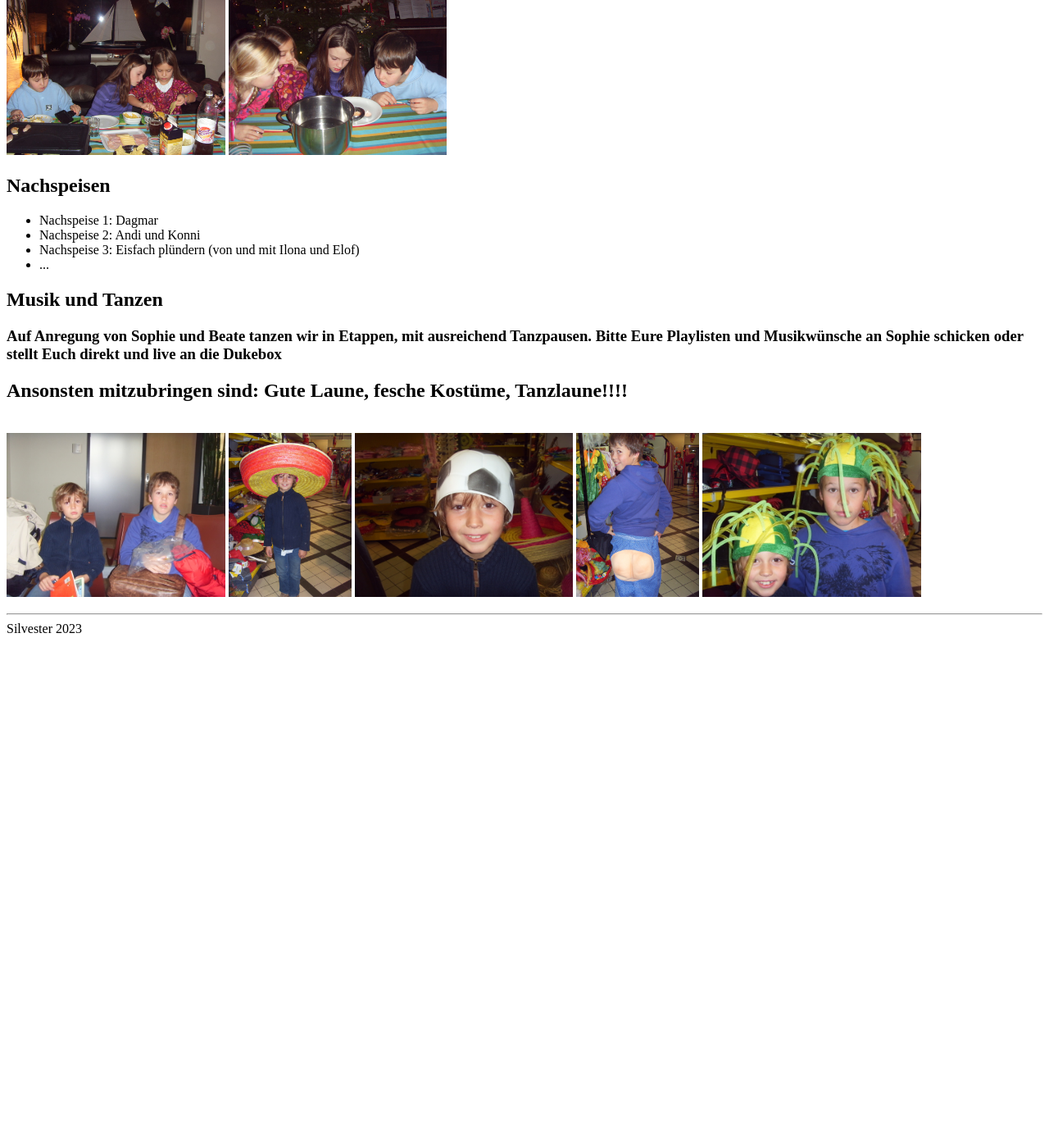
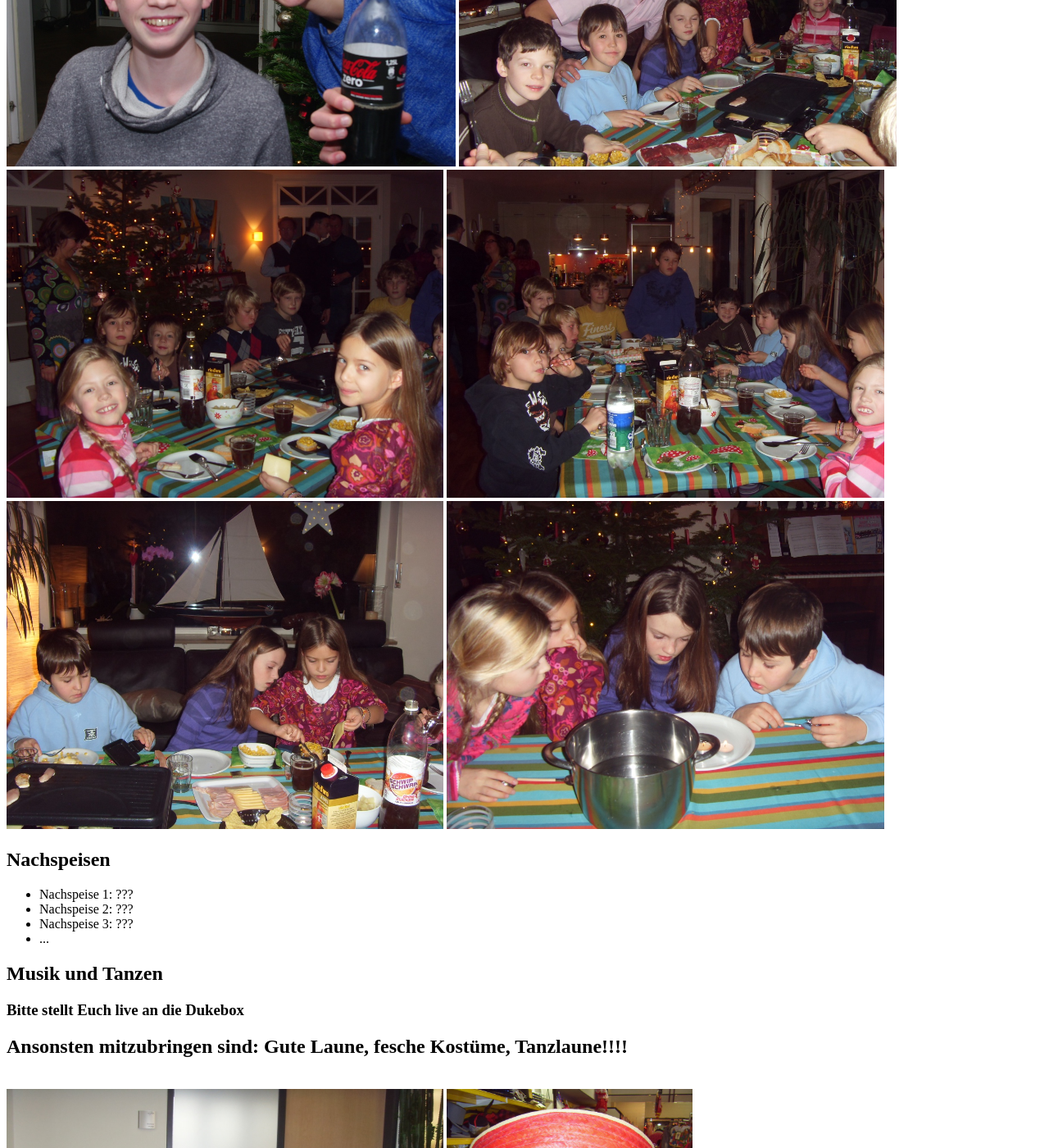
Before and after one commit to DiveDocs/Sylvester2023, a Jekyll site: the page built from index.markdown, in a window 1280 px wide and 1400 px high, scrolled down 2414 px. Shown: the whole window at 82% size. Built offline with Jekyll 4.4.1, drawn with Linux system fonts in a browser that asks for light colours; before the commit the page ends 3198 px from its top, so only the background shows below that; some of the changed text lies outside the part shown.

Commit message:
Adjust image sizes and update dessert entries
Updated image sizes and added placeholders for desserts.

```diff
--- a/index.markdown
+++ b/index.markdown
@@ -69,35 +69,36 @@ tr:nth-child(even) {
 <h2> Ottolenghi Simple: Familie Frank und die Rheinländer)</h2>
 <ul>
 <li>Auberginen mit Ingwer und Frühlingszwiebelfn, wahlweise mit Fleisch und vegetarisch</li>
+<li>Marrokanisches Hähnchen an Dattelreis</li>
 <li>Geröstete Auberginen mit Curry-Joghurt</li>
 <li>Gefüllte Zucchini mit Pinienkernsalsa</li>
 </ul>
 
 
-<a><img src="./Bild4.jpg" height = "200"></a>
-<a><img src="./Bild5.jpg" height = "200"></a>
-<a><img src="./Bild6.jpg" height = "200"></a>
-<a><img src="./Bild7.jpg" height = "200"></a>
-<a><img src="./Bild8.jpg" height = "200"></a>
-<a><img src="./Bild9.jpg" height = "200"></a>
+<a><img src="./Bild4.jpg" height = "400"></a>
+<a><img src="./Bild5.jpg" height = "400"></a>
+<a><img src="./Bild6.jpg" height = "400"></a>
+<a><img src="./Bild7.jpg" height = "400"></a>
+<a><img src="./Bild8.jpg" height = "400"></a>
+<a><img src="./Bild9.jpg" height = "400"></a>
 
 <h2> Nachspeisen </h2>
 <ul>
-<li>Nachspeise 1: Dagmar </li>
-<li>Nachspeise 2: Andi und Konni </li>
-<li>Nachspeise 3: Eisfach plündern (von und mit Ilona und Elof) </li>
+<li>Nachspeise 1: ??? </li>
+<li>Nachspeise 2: ??? </li>
+<li>Nachspeise 3: ???</li>
 <li>... </li>
 </ul>
 
 <h2> Musik und Tanzen </h2>
-<h3> Auf Anregung von Sophie und Beate tanzen wir in Etappen, mit ausreichend Tanzpausen. Bitte Eure Playlisten und Musikwünsche an Sophie schicken oder stellt Euch direkt  und live an die Dukebox </h3>
+<h3> Bitte stellt Euch live an die Dukebox </h3>
 
 
 <h2>
 Ansonsten mitzubringen sind: Gute Laune, fesche Kostüme, Tanzlaune!!!!</h2>
 <br>
-<a><img src="./Bild30.jpeg" height = "200"></a>
-<a><img src="./Bild31.jpeg" height = "200"></a>
-<a><img src="./Bild32.jpeg" height = "200"></a>
+<a><img src="./Bild30.jpeg" height = "400"></a>
+<a><img src="./Bild31.jpeg" height = "400"></a>
+<a><img src="./Bild32.jpeg" height = "400"></a>
 <a><img src="./Bild33.jpeg" height = "200"></a>
 <a><img src="./Bild34.jpeg" height = "200"></a>
```
